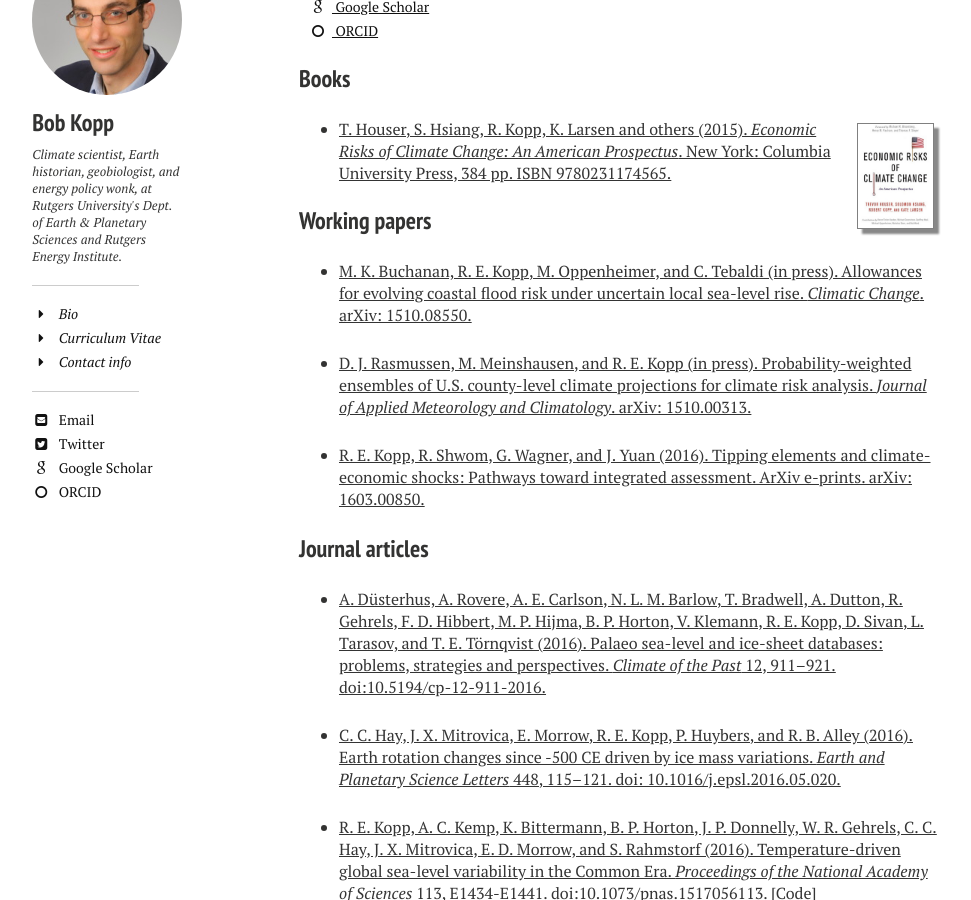
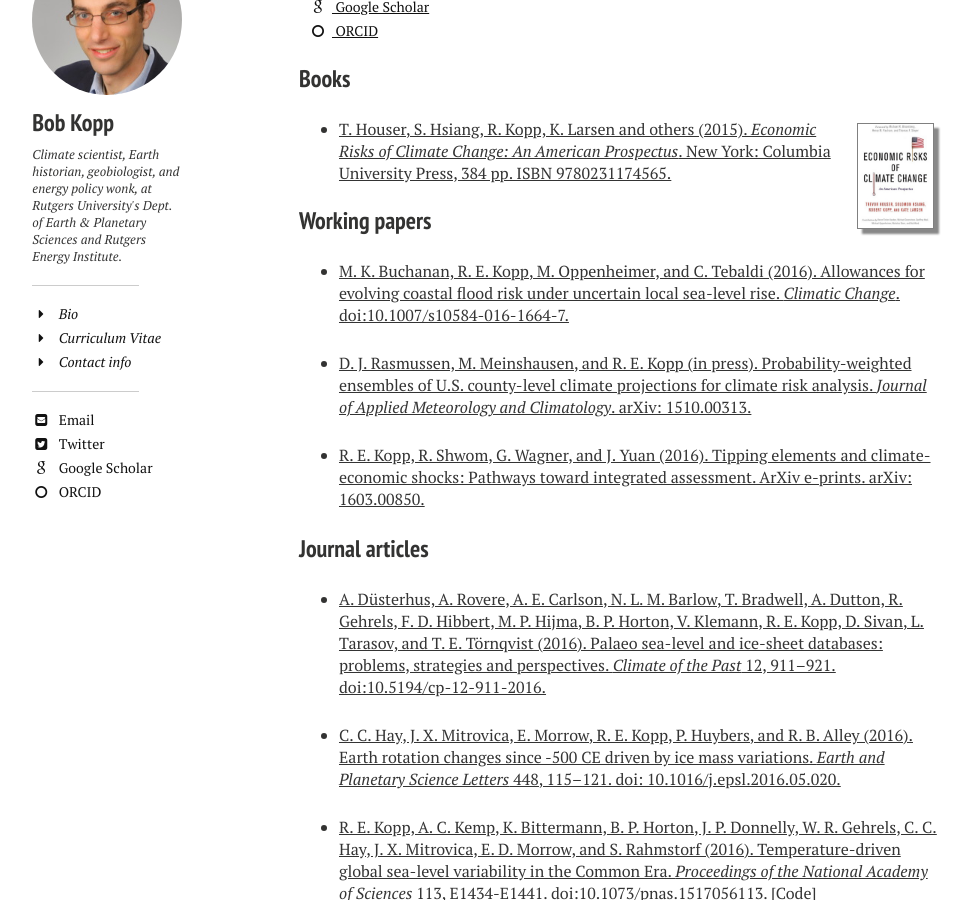
Before and after one commit to mrke/bobkopp.github.io, a Jekyll site: the page built from papers/index.md, in a window 1280 px wide and 900 px high, scrolled down 1136 px. Shown: the whole window, without its empty margins (21-992 px from the left). Built offline with Jekyll 4.4.1, drawn with Linux system fonts in a browser that asks for light colours; nearby versions of some CDN libraries; some of the changed text lies outside the part shown.

Commit message:
Buchanan 2016 ref update

```diff
--- a/papers/index.md
+++ b/papers/index.md
@@ -2,7 +2,7 @@
 layout: page
 title: Publications
 tags: [papers]
-modified: May 31 2016
+modified: June 10 2016
 comments: false
 share: false
 image:
@@ -37,7 +37,7 @@ image:
 
 ### Working papers
 
-* [M. K. Buchanan, R. E. Kopp, M. Oppenheimer, and C. Tebaldi (in press). Allowances for evolving coastal flood risk under uncertain local sea-level rise. _Climatic Change_. arXiv: 1510.08550.](http://arxiv.org/abs/1510.08550)
+* [M. K. Buchanan, R. E. Kopp, M. Oppenheimer, and C. Tebaldi (2016). Allowances for evolving coastal flood risk under uncertain local sea-level rise. _Climatic Change_. doi:10.1007/s10584-016-1664-7.](http://dx.doi.org/10.1007/s10584-016-1664-7)
 
 * [D. J. Rasmussen, M. Meinshausen, and R. E. Kopp (in press). Probability-weighted ensembles of U.S. county-level climate projections for climate risk analysis. _Journal of Applied Meteorology and Climatology_. arXiv: 1510.00313.](http://arxiv.org/abs/1510.00313)
 
```
